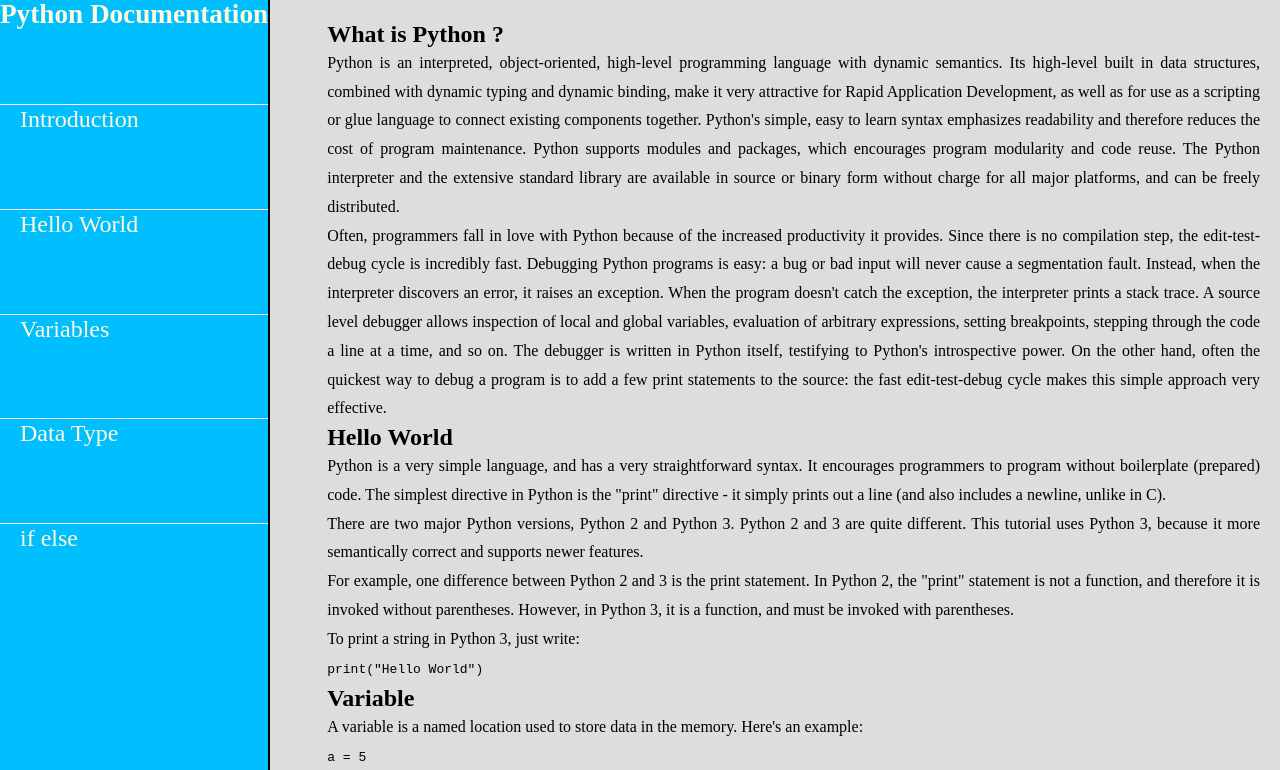
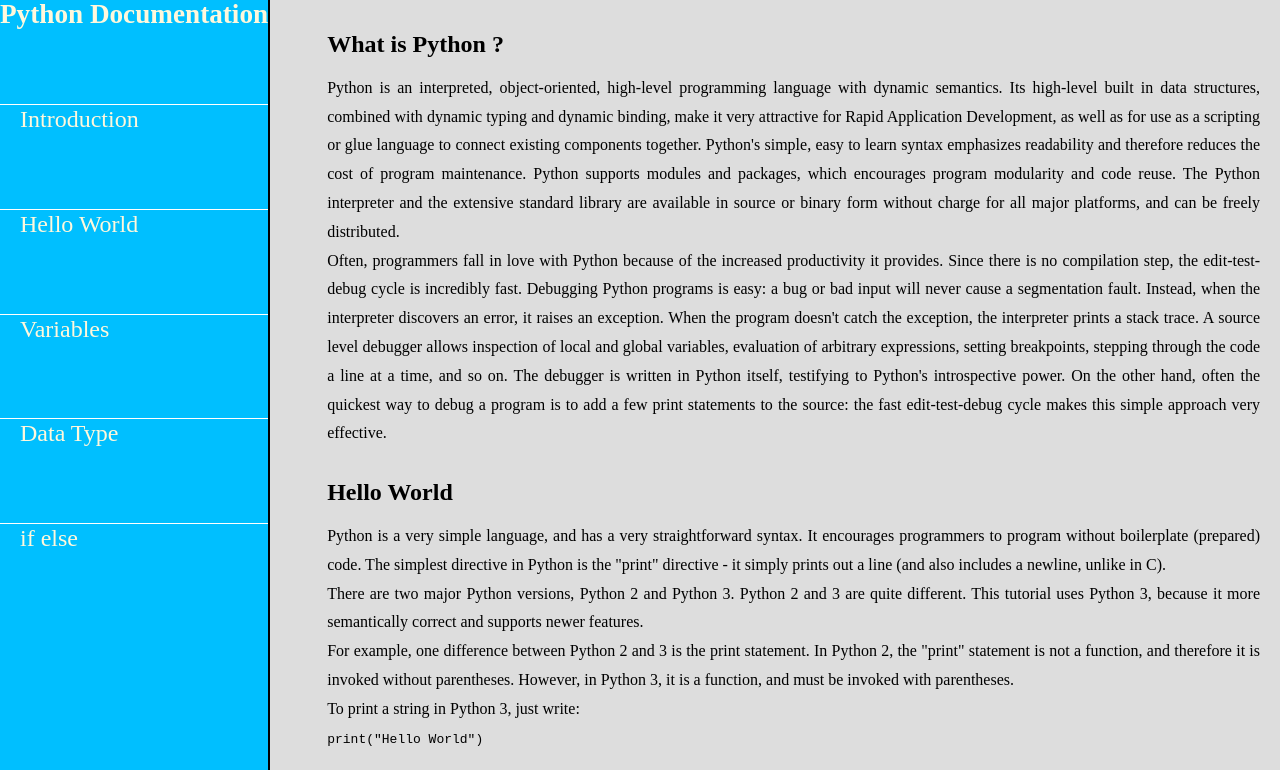
Before and after one commit to maliefrr/technical-doc-freecodecamp, a plain HTML site: page index.html in a window 1280 px wide. Shown: the top 770 px of the page. Drawn offline with Linux system fonts and the light colour scheme.

Commit message:
menyesuaikan jarak di main-doc

```diff
--- a/style.css
+++ b/style.css
@@ -53,3 +53,14 @@ body {
     padding: 20px;
     box-sizing: border-box;
 }
+.main-section {
+    margin-top: 30px;
+}
+
+.main-section:first-child {
+    margin-top: 10px;
+}
+
+.main-section header {
+    margin-bottom: 15px;
+}
```
